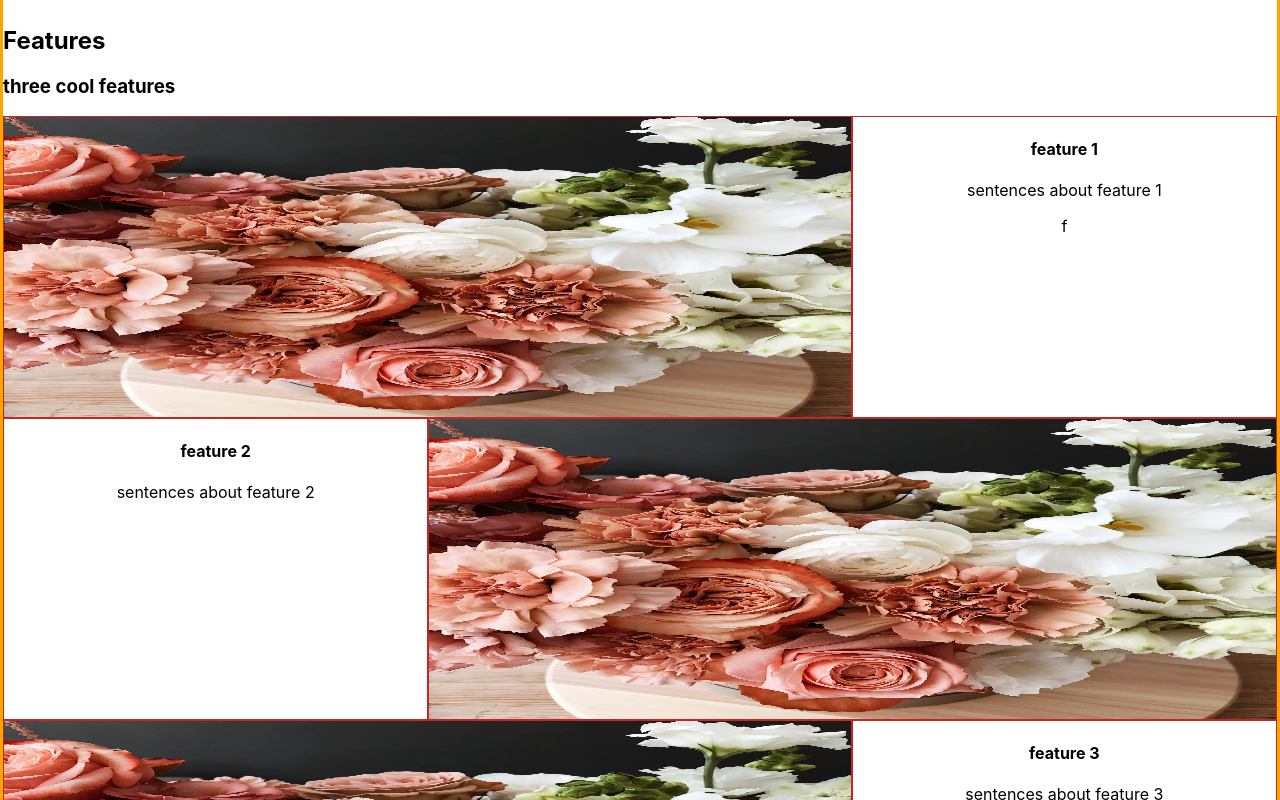
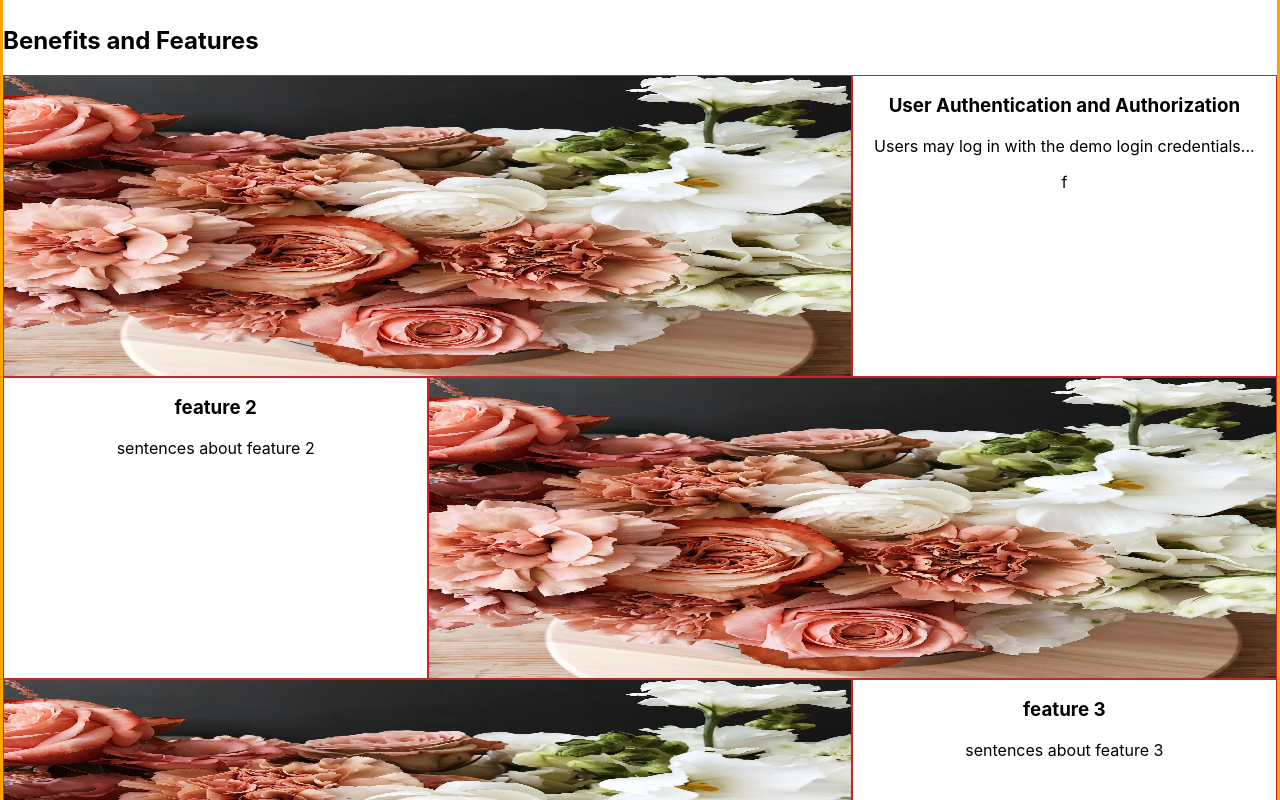
Before and after one commit to christineyoo/sweet-bloom, a React (Create React App) app: page / in a window 1280 px wide. Shown: the part 1140-1940 px from the top of the page. Built offline with nearby package versions, Linux system fonts and the light colour scheme.

Commit message:
updated feature

```diff
--- a/src/pages/landing/Landing.js
+++ b/src/pages/landing/Landing.js
@@ -45,8 +45,7 @@ class Landing extends Component {
           </div>
         </article>
         <article>
-          <h2>Features</h2>
-          <h3>three cool features</h3>
+          <h2>Benefits and Features</h2>
           <div className='landing-flex'>
             <img
               className='landing-flex-2'
@@ -56,13 +55,13 @@ class Landing extends Component {
               alt='stock photo'
             />
             <div className='landing-flex-1'>
-              <h4>feature 1</h4>
-              <p>sentences about feature 1</p>f
+              <h3>User Authentication and Authorization</h3>
+              <p>Users may log in with the demo login credentials... </p>f
             </div>
           </div>
           <div className='landing-flex'>
             <div className='landing-flex-1'>
-              <h4>feature 2</h4>
+              <h3>feature 2</h3>
               <p>sentences about feature 2</p>
             </div>
             <img
@@ -82,7 +81,7 @@ class Landing extends Component {
               alt='stock photo'
             />
             <div className='landing-flex-1'>
-              <h4>feature 3</h4>
+              <h3>feature 3</h3>
               <p>sentences about feature 3</p>
             </div>
           </div>
```
